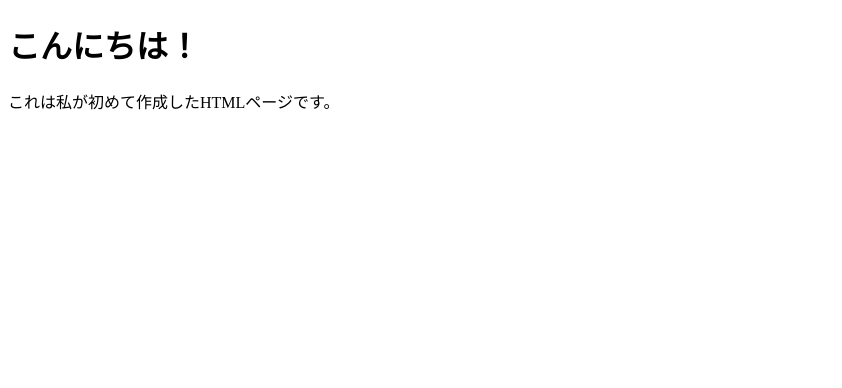
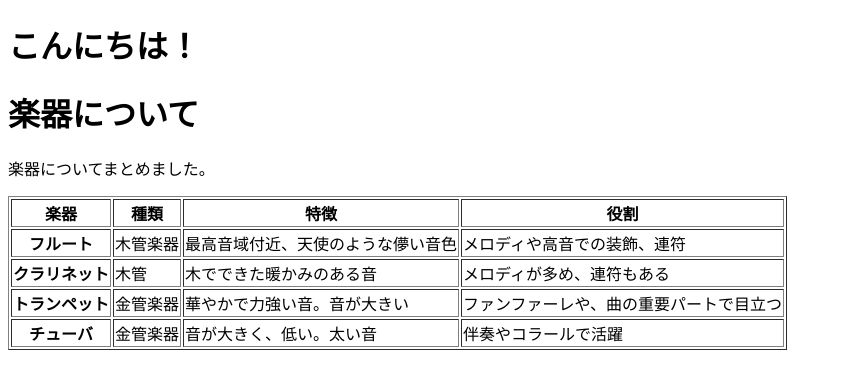
Before and after one commit to miyu1027/web-service-100knock-2026, a plain HTML site: page theme2/profile-site/index.html in a window 1280 px wide. Shown: the whole page, without its empty margins (0-842 px from the left). Drawn offline with Linux system fonts and the light colour scheme.

Commit message:
Add HTML table for exercise 25

```diff
--- a/theme2/profile-site/index.html
+++ b/theme2/profile-site/index.html
@@ -8,6 +8,53 @@
 </head>
 <body>
     <h1>こんにちは！</h1>
-    <p>これは私が初めて作成したHTMLページです。</p>
+
+    <h1>楽器について</h1>
+
+    <p>楽器についてまとめました。</p>
+
+    <table border="1">
+        <thead>
+            <tr>
+                <th>楽器</th>
+                <th>種類</th>
+                <th>特徴</th>
+                <th>役割</th>
+            </tr>
+        </thead>
+
+        <tbody>
+            <tr>
+                <th>フルート</th>
+                <td>木管楽器</td>
+                <td>最高音域付近、天使のような儚い音色</td>
+                <td>メロディや高音での装飾、連符</td>
+            </tr>
+
+            <tr>
+                <th>クラリネット</th>
+                <td>木管</td>
+                <td>木でできた暖かみのある音</td>
+                <td>メロディが多め、連符もある</td>
+            </tr>
+
+            <tr>
+                <th>トランペット</th>
+                <td>金管楽器</td>
+                <td>華やかで力強い音。音が大きい</td>
+                <td>ファンファーレや、曲の重要パートで目立つ</td>
+            </tr>
+
+            <tr>
+                <th>チューバ</th>
+                <td>金管楽器</td>
+                <td>音が大きく、低い。太い音</td>
+                <td>伴奏やコラールで活躍</td>
+            </tr>
+
+        </tbody>
+    </table>
+
+
 </body>
 </html>
```
